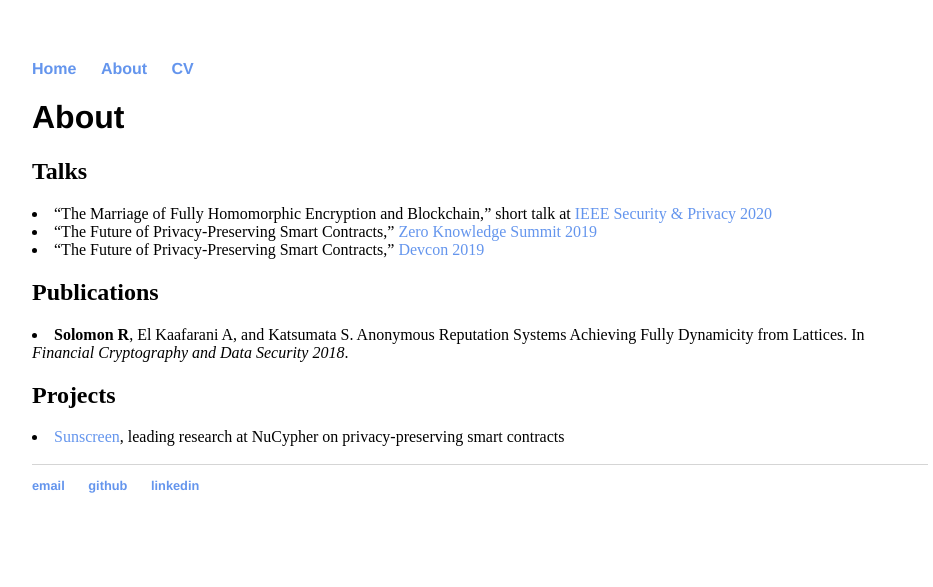
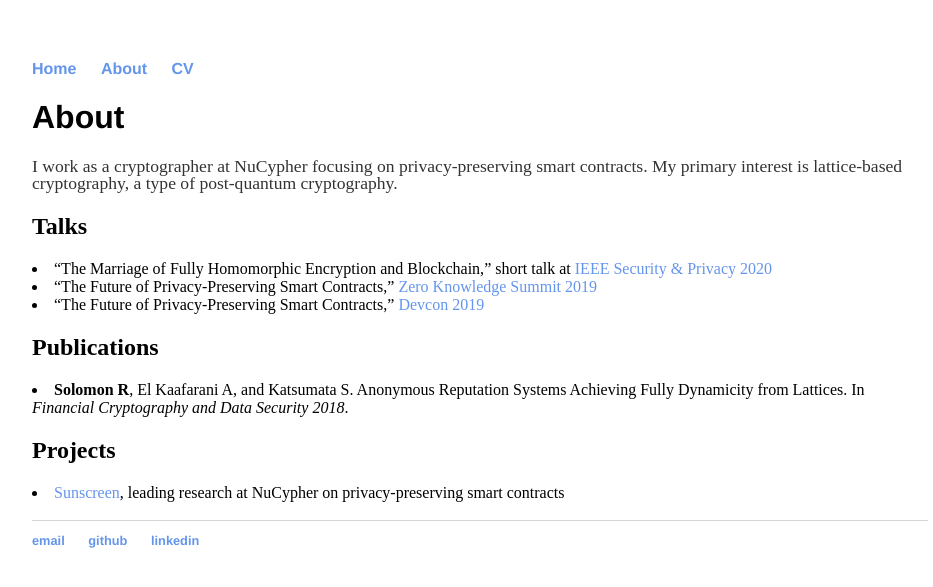
Before and after one commit to ravital/ravital.github.io, a Jekyll site: the page built from about/index.html, in a window 1280 px wide. Shown: the top 587 px of the page, without its empty margins (160-1093 px from the left). Built offline with Jekyll 4.4.1, drawn with Linux system fonts in a browser that asks for light colours.

Commit message:
Update index.html

```diff
--- a/about/index.html
+++ b/about/index.html
@@ -5,6 +5,7 @@ title: About Ravital Solomon
 
 		<div class="about">
 			<h1>About</h1>
+			<p> I work as a cryptographer at NuCypher focusing on privacy-preserving smart contracts. My primary interest is lattice-based cryptography, a type of post-quantum cryptography. </p>
 
 			<h2>Talks</h2>
 			<li><q>The Marriage of Fully Homomorphic Encryption and Blockchain,</q> short talk at <a href="https://www.ieee-security.org/TC/SP2020/program-shorttalks.html">IEEE Security & Privacy 2020</a></li>
```
